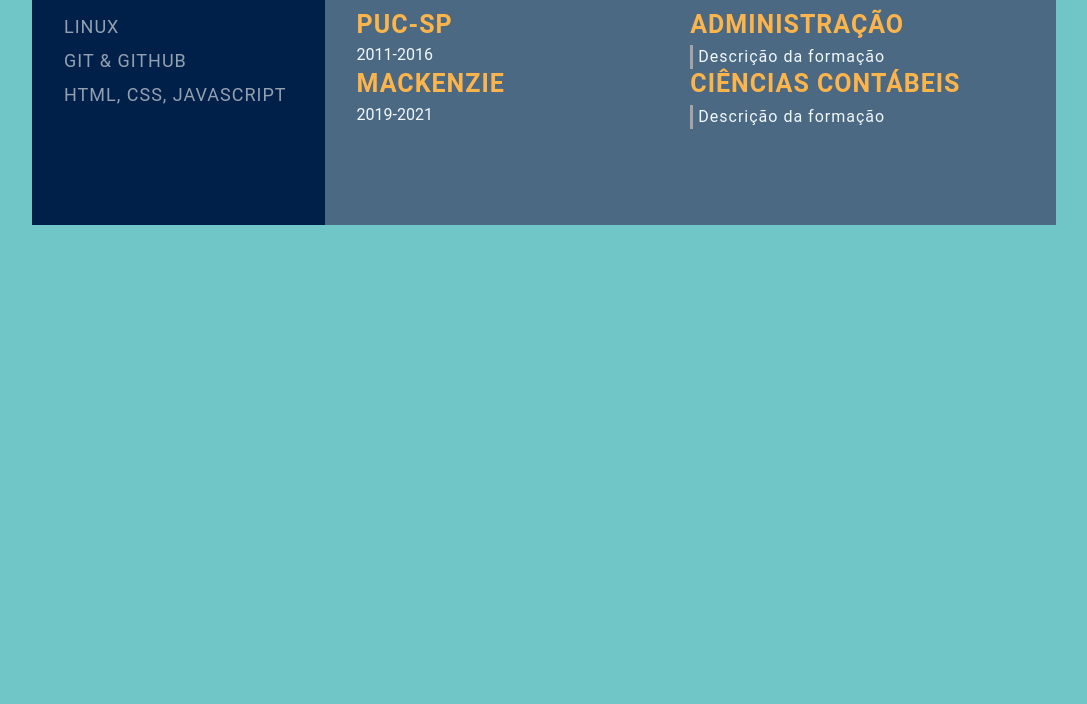
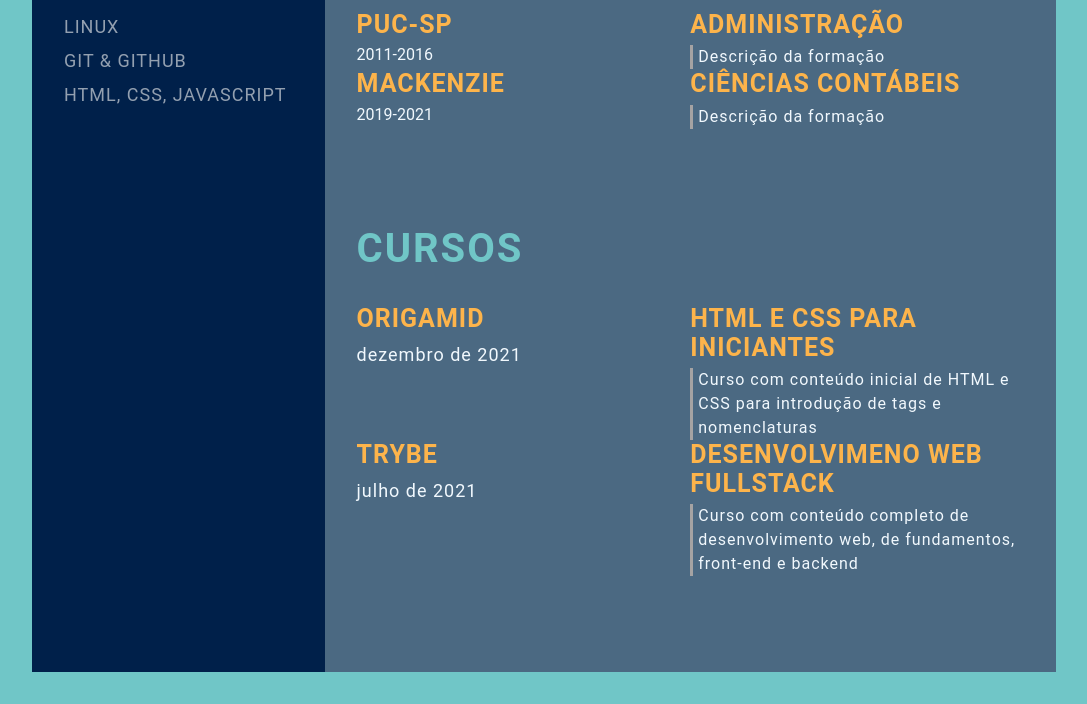
Before and after one commit to ree1moreno/jornada_dev, a plain HTML site: page index.html in a window 1280 px wide. Shown: the part 726-1430 px from the top of the page, without its empty margins (96-1183 px from the left). Before the commit the page ends 983 px from the top, so only its background shows below. Drawn offline with Linux system fonts and the light colour scheme.

Commit message:
feat: adiciona cursos

```diff
--- a/index.html
+++ b/index.html
@@ -94,6 +94,27 @@
             </div>
           </div>
         </section>
+        <section class="awards gap">
+          <div class="right-title">Cursos</div>
+          <div class="awards-contents">
+            <div class="awards-left">
+              <p class="awards-company-name">Origamid</p>
+              <p class="awards-time-period">dezembro de 2021</p>
+            </div>
+            <div class="awards-right">
+              <p class="awards-name">HTML e CSS para iniciantes</p>
+              <p class="awards-desc">Curso com conteúdo inicial de HTML e CSS para introdução de tags e nomenclaturas</p>
+            </div>
+            <div class="awards-left">
+              <p class="awards-company-name">Trybe</p>
+              <p class="awards-time-period">julho de 2021</p>
+            </div>
+            <div class="awards-right">
+              <p class="awards-name">Desenvolvimeno Web Fullstack</p>
+              <p class="awards-desc">Curso com conteúdo completo de desenvolvimento web, de fundamentos, front-end e backend</p>
+            </div>
+          </div>
+        </section>
       </div>
     </section>
   </main>
```
